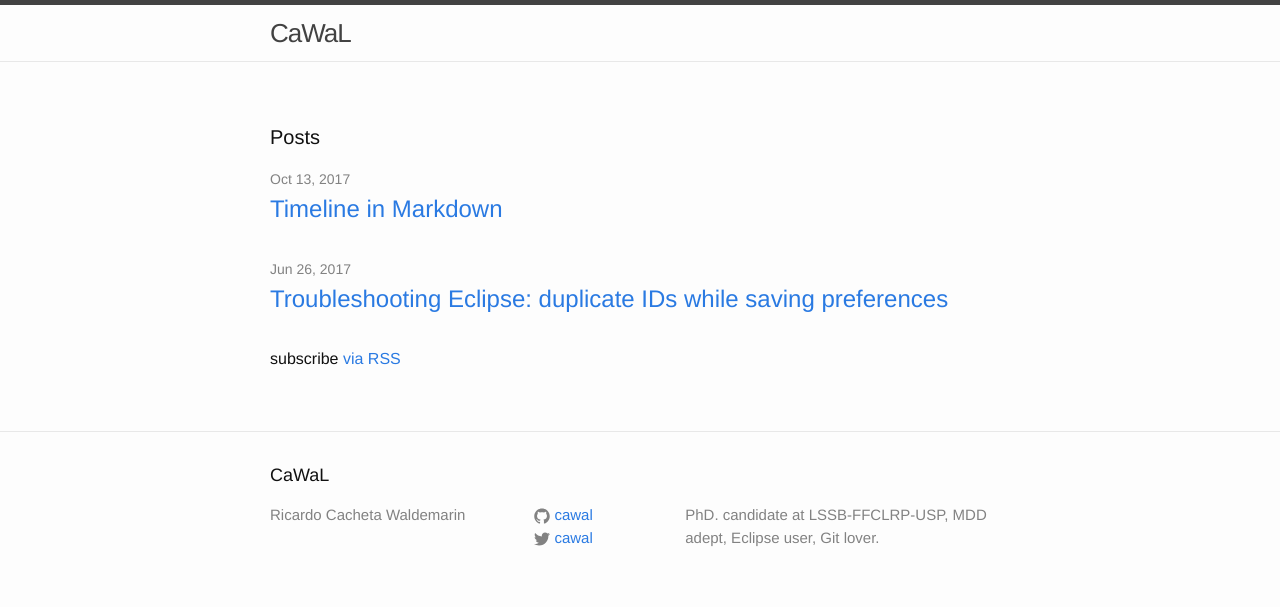
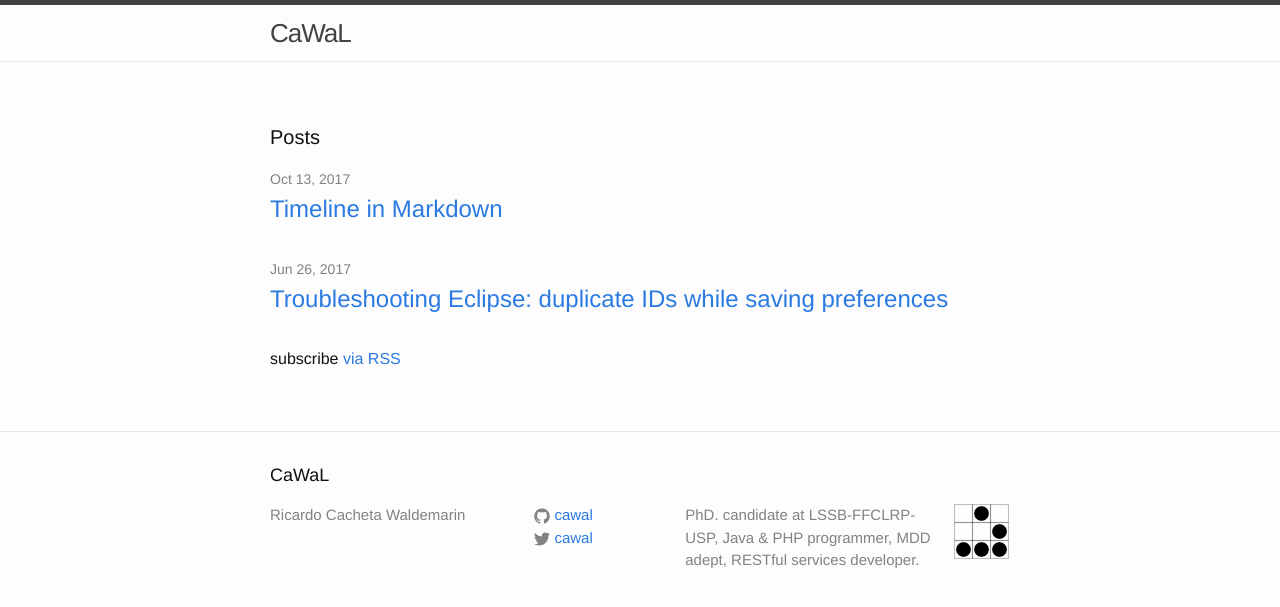
Before and after one commit to cawal/cawal.github.io, a Jekyll site: the page built from index.html, in a window 1280 px wide. Shown: the top 607 px of the page. Built offline with Jekyll 4.4.1, drawn with Linux system fonts in a browser that asks for light colours.

Commit message:
Glider and hacker attitude

```diff
--- a/_config.yml
+++ b/_config.yml
@@ -9,7 +9,8 @@
 title: CaWaL
 email: ""
 description: > # this means to ignore newlines until "baseurl:"
-  PhD. candidate at LSSB-FFCLRP-USP, MDD adept, Eclipse user, Git lover.
+  PhD. candidate at LSSB-FFCLRP-USP,
+  Java & PHP programmer, MDD adept, RESTful services developer.
 baseurl: "" # the subpath of your site, e.g. /blog
 url: "http://cawal.github.io" # the base hostname & protocol for your site
 twitter_username: cawal
--- a/_includes/footer.html
+++ b/_includes/footer.html
@@ -29,7 +29,14 @@
       </div>
 
       <div class="footer-col footer-col-3">
-        <p>{{ site.description }}</p>
+        <div style="display:inline-block;width:80%">
+	  <p>{{ site.description }}</p>
+	</div>
+	<div style="display:inline-block;vertical-align:top;margin-left:5px">
+	  <a href="http://www.catb.org/~esr/faqs/hacker-howto.html#attitude" target="_blank">
+		  <img src="/assets/glider.png"/>
+	  </a>
+	</div>
       </div>
     </div>
 
```
Also changed, not shown: assets/glider.png (added), 1 other file.
